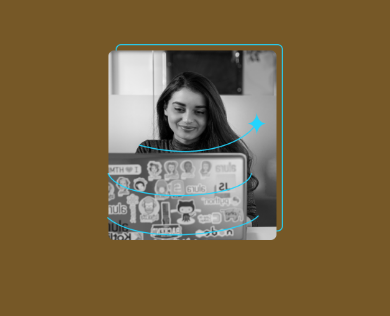
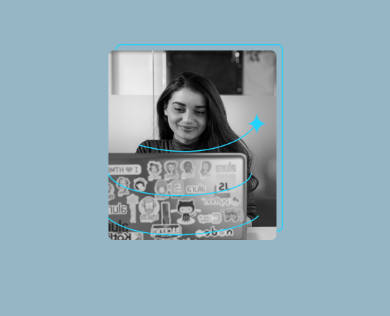
Before and after one commit to YgorMendes11/apresentacao, a plain HTML site: page index.html in a window 390 px wide. Shown: the part 82-398 px from the top of the page. Drawn offline with nearby package versions, Linux system fonts and the light colour scheme.

Commit message:
Update style.css

```diff
--- a/style/style.css
+++ b/style/style.css
@@ -118,10 +118,10 @@ body {
 
 @media (max-width:1200px) {
     :root{
-    --cor-principal: #765827;
-    --cor-secundaria: #EAC696;
-    --cor-terciaria: #C8AE7D;
-    --cor-quartenaria: #65451F;
+    --cor-principal: #96B6C5;
+    --cor-secundaria: #F1F0E8;
+    --cor-terciaria: #ADC4CE;
+    --cor-quartenaria: #272727;
 
     .cabecalho{
         padding: 10%;
```
